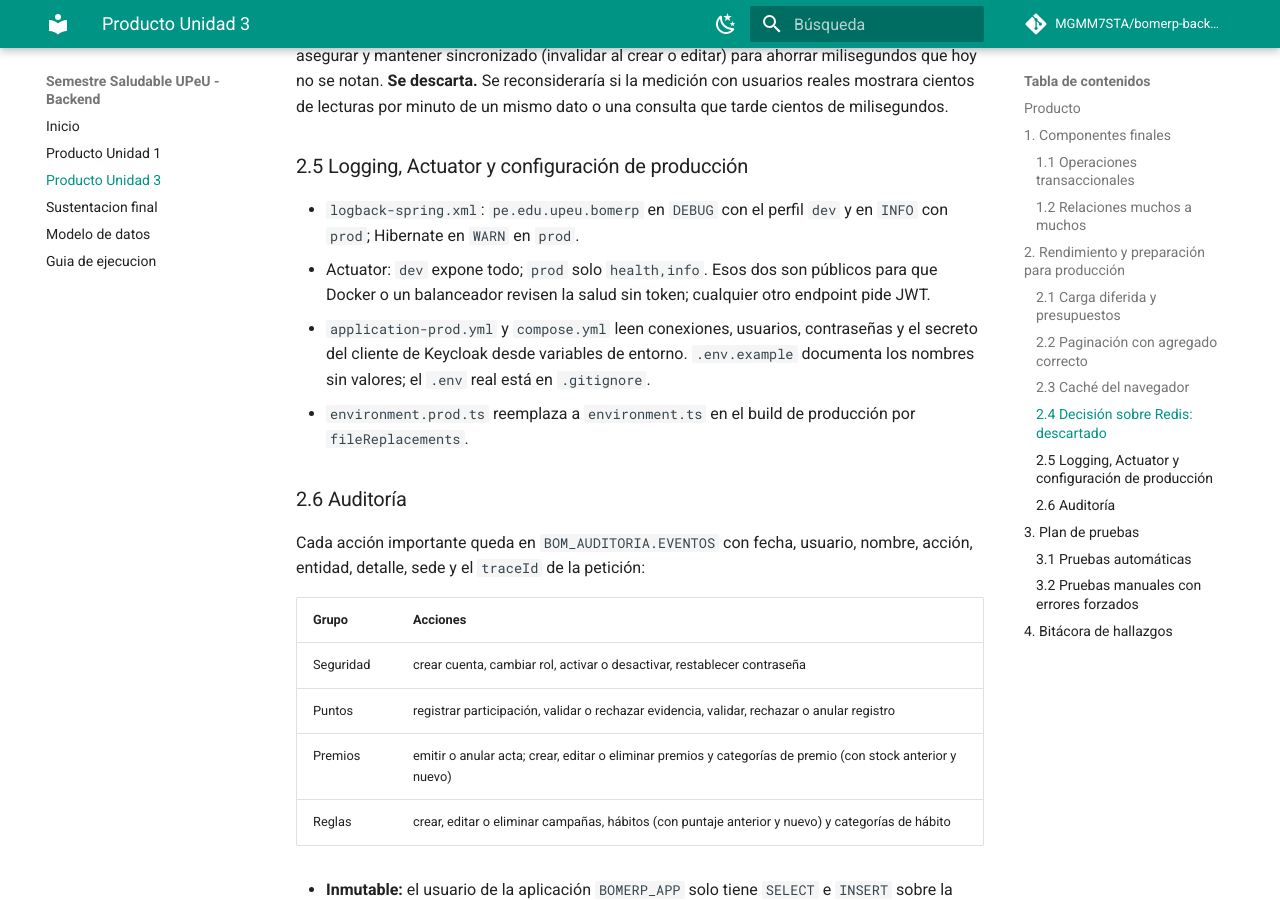
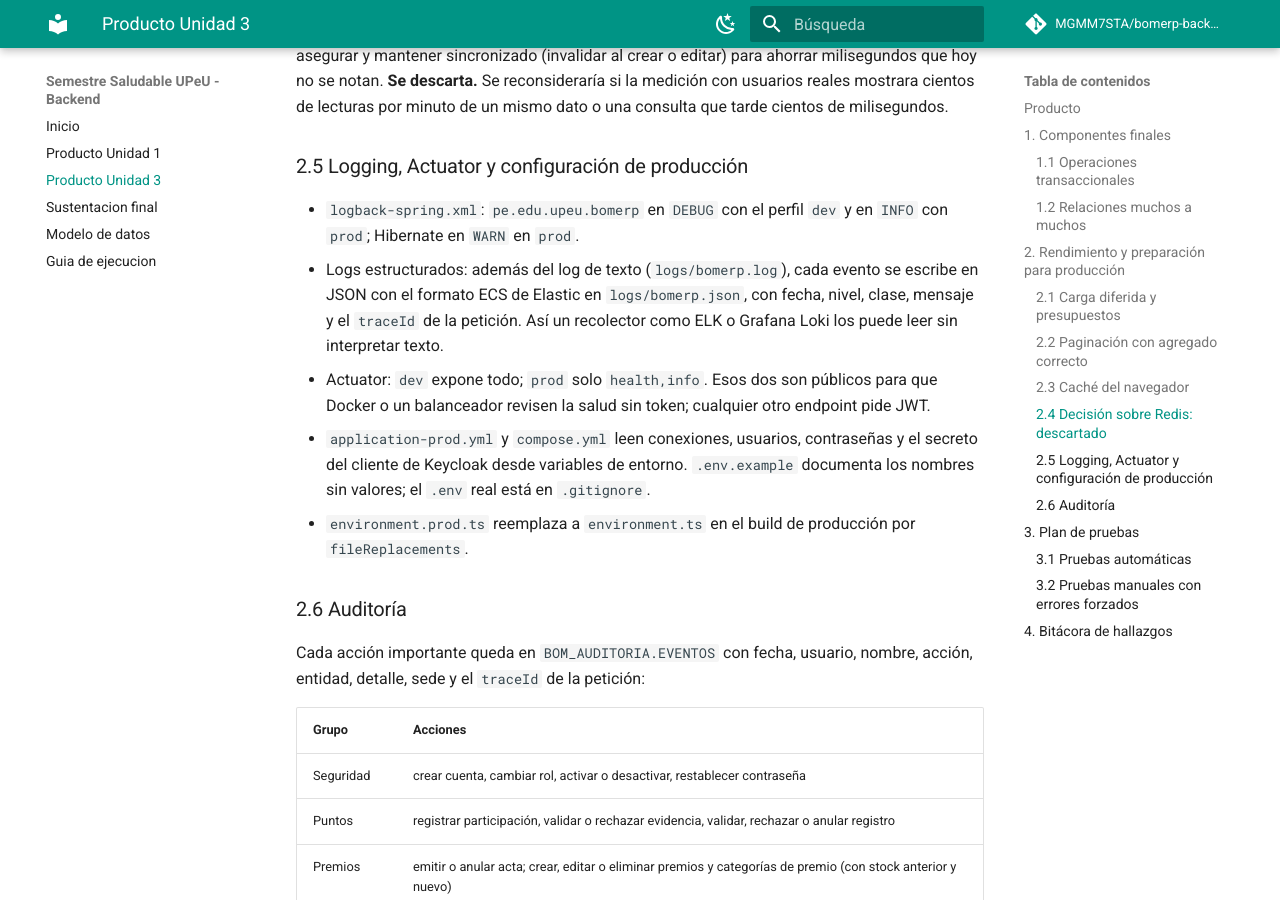
Before and after one commit to MGMM7STA/bomerp-backend, an MkDocs documentation site: the page built from docs/proyecto-integrador/u3/lp2-producto.md, in a window 1280 px wide and 900 px high, scrolled down 2796 px. Built offline with MkDocs 1.6.1 and Material for MkDocs 9.7.7, drawn with Linux system fonts in a browser that asks for light colours; comment, search, counter and statistics services are not loaded.

Commit message:
Logs estructurados en JSON (formato ECS) ademas del log de texto

```diff
--- a/docs/proyecto-integrador/u3/lp2-producto.md
+++ b/docs/proyecto-integrador/u3/lp2-producto.md
@@ -67,6 +67,7 @@ En 5 minutos hubo 15 lecturas de los catálogos candidatos, unos 0.2 segundos de
 ### 2.5 Logging, Actuator y configuración de producción
 
 - `logback-spring.xml`: `pe.edu.upeu.bomerp` en `DEBUG` con el perfil `dev` y en `INFO` con `prod`; Hibernate en `WARN` en `prod`.
+- Logs estructurados: además del log de texto (`logs/bomerp.log`), cada evento se escribe en JSON con el formato ECS de Elastic en `logs/bomerp.json`, con fecha, nivel, clase, mensaje y el `traceId` de la petición. Así un recolector como ELK o Grafana Loki los puede leer sin interpretar texto.
 - Actuator: `dev` expone todo; `prod` solo `health,info`. Esos dos son públicos para que Docker o un balanceador revisen la salud sin token; cualquier otro endpoint pide JWT.
 - `application-prod.yml` y `compose.yml` leen conexiones, usuarios, contraseñas y el secreto del cliente de Keycloak desde variables de entorno. `.env.example` documenta los nombres sin valores; el `.env` real está en `.gitignore`.
 - `environment.prod.ts` reemplaza a `environment.ts` en el build de producción por `fileReplacements`.
```
Also changed, not shown: 1 other file.
